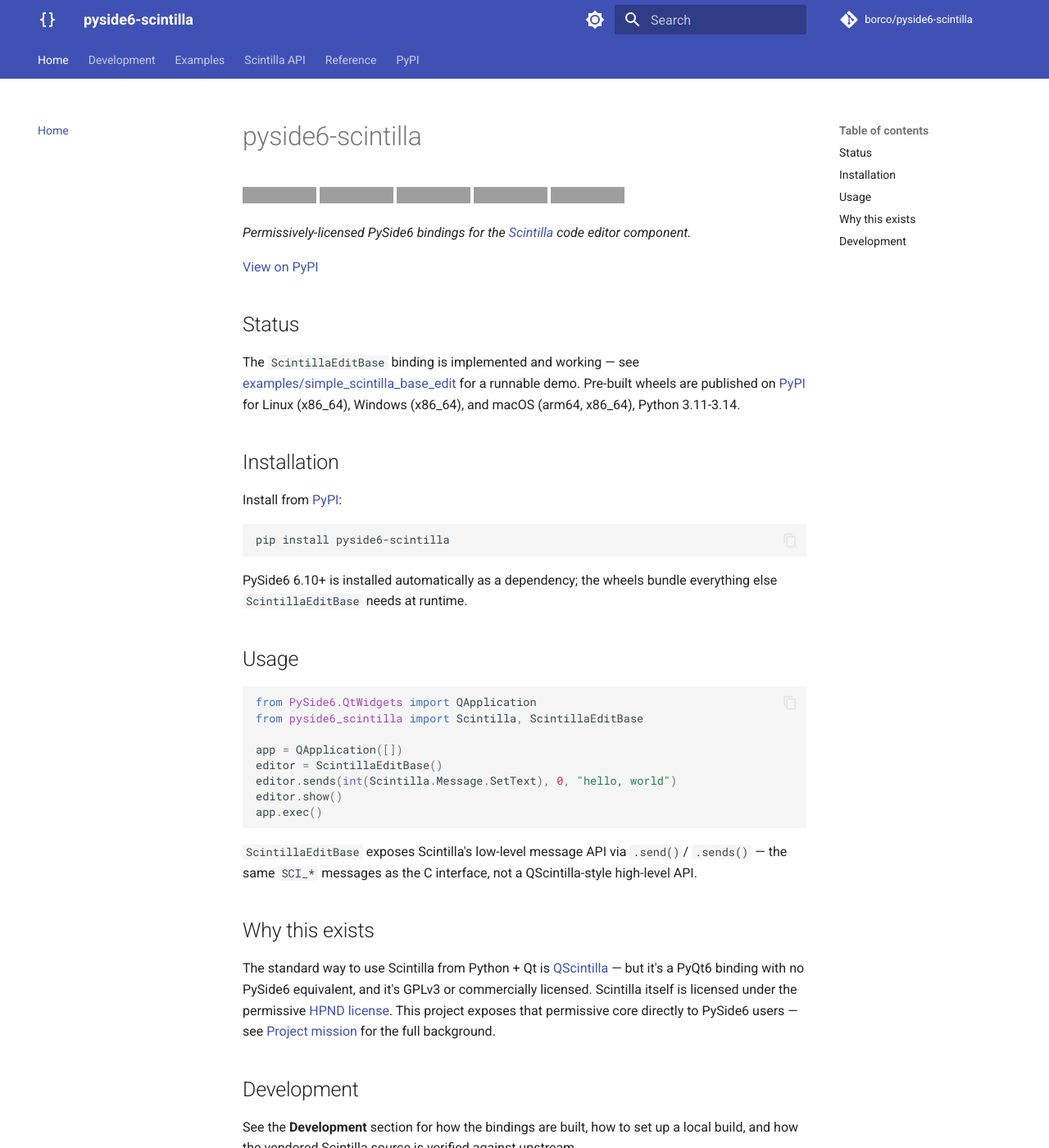
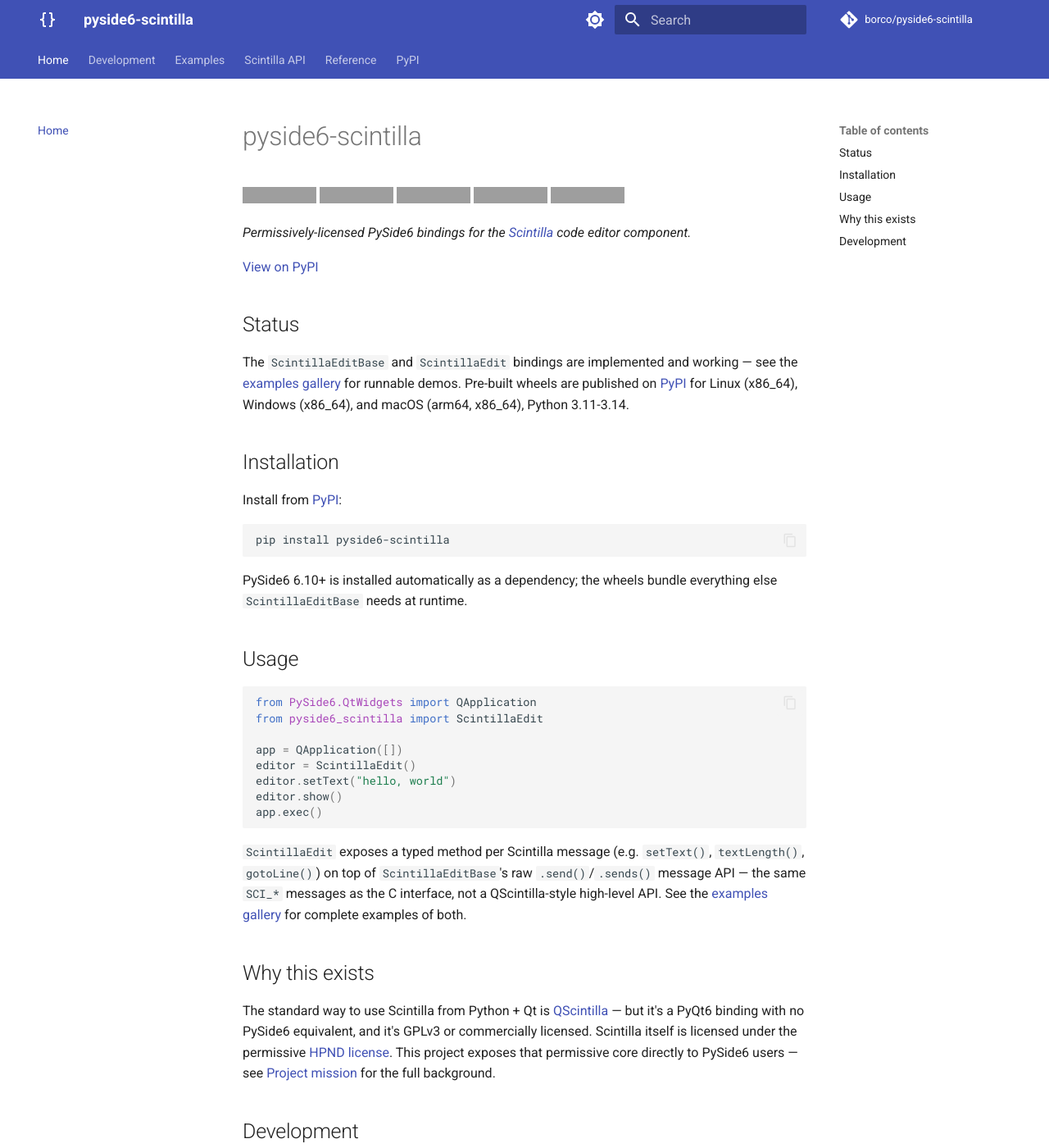
Before and after one commit to borco/pyside6-scintilla, an MkDocs documentation site: the page built from docs/index.md, in a window 1280 px wide and 1400 px high. Shown: the whole window at 82% size. Built offline with MkDocs 1.6.1 and Material for MkDocs 9.7.7, drawn with Linux system fonts in a browser that asks for light colours; comment, search, counter and statistics services are not loaded; grey boxes are pictures that could not be loaded.

Commit message:
Update README/docs Status and Usage sections for ScintillaEdit
Mark ScintillaEdit done in the Status section, switch the shared usage
example to ScintillaEdit's typed API (linking the examples gallery for
both ScintillaEdit and the lower-level ScintillaEditBase example), and
add the missing docs/documenting.md and docs/testpypi.md doc links.

````diff
--- a/docs/index.md
+++ b/docs/index.md
@@ -14,9 +14,9 @@
 
 ## Status
 
-The `ScintillaEditBase` binding is implemented and working — see
-[examples/simple_scintilla_base_edit](https://github.com/borco/pyside6-scintilla/tree/master/examples/simple_scintilla_base_edit/)
-for a runnable demo. Pre-built wheels are published on
+The `ScintillaEditBase` and `ScintillaEdit` bindings are implemented and
+working — see the [examples gallery](examples/index.md) for runnable demos.
+Pre-built wheels are published on
 [PyPI](https://pypi.org/project/pyside6-scintilla/) for Linux (x86_64),
 Windows (x86_64), and macOS (arm64, x86_64), Python 3.11-3.14.
 
@@ -38,19 +38,21 @@
 <!-- sync:usage-example -->
 ```python
 from PySide6.QtWidgets import QApplication
-from pyside6_scintilla import Scintilla, ScintillaEditBase
+from pyside6_scintilla import ScintillaEdit
 
 app = QApplication([])
-editor = ScintillaEditBase()
-editor.sends(int(Scintilla.Message.SetText), 0, "hello, world")
+editor = ScintillaEdit()
+editor.setText("hello, world")
 editor.show()
 app.exec()
 ```
 <!-- /sync:usage-example -->
 
-`ScintillaEditBase` exposes Scintilla's low-level message API via `.send()`/
-`.sends()` — the same `SCI_*` messages as the C interface, not a
-QScintilla-style high-level API.
+`ScintillaEdit` exposes a typed method per Scintilla message (e.g.
+`setText()`, `textLength()`, `gotoLine()`) on top of `ScintillaEditBase`'s
+raw `.send()`/`.sends()` message API — the same `SCI_*` messages as the C
+interface, not a QScintilla-style high-level API. See the
+[examples gallery](examples/index.md) for complete examples of both.
 
 ## Why this exists
 
````
Also changed, not shown: README.md (+19 -13 lines).
